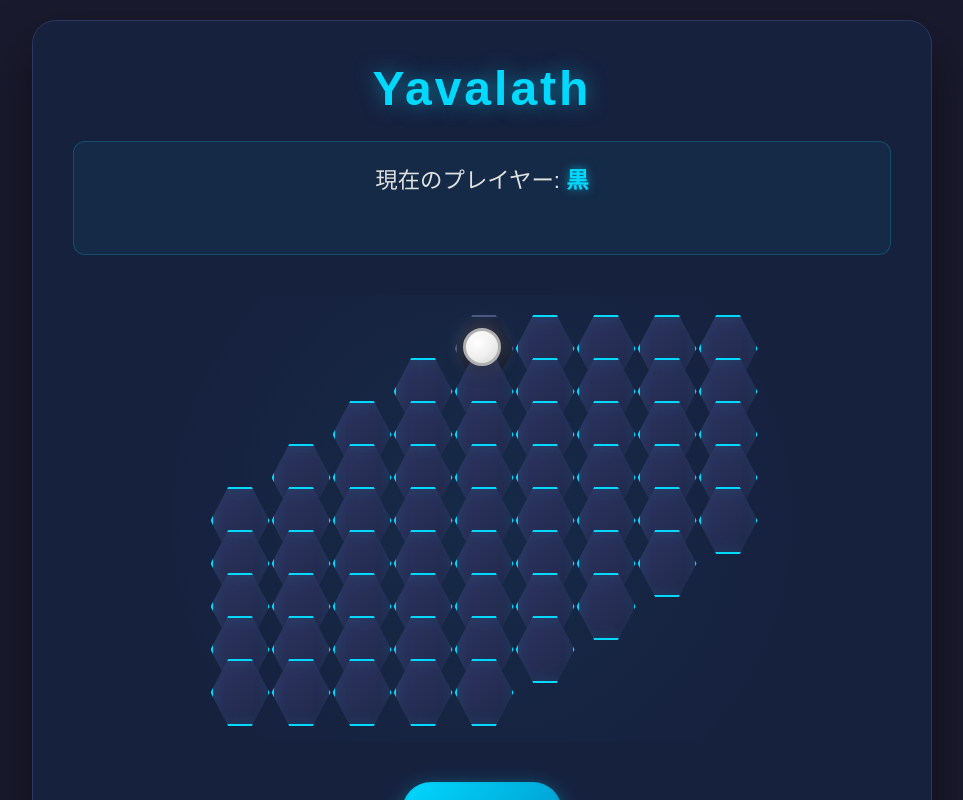
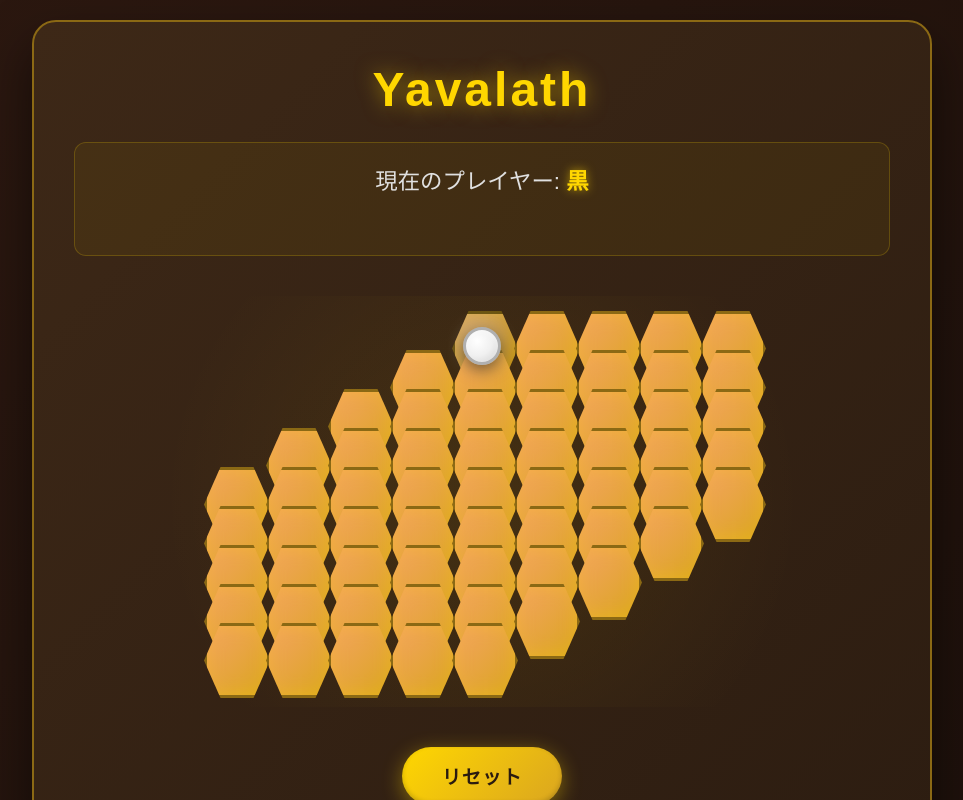
Before and after one commit to KEI-SINPURO/Yavalath.Sample, a plain HTML site: page index.html in a window 1280 px wide. Both pictures are taken after a click on the element 640 px from the left and 346 px from the top of the page. Shown: the top 800 px of the page, without its empty margins (158-1121 px from the left). Drawn offline with Linux system fonts and the light colour scheme.

Commit message:
Update styles for body, container, and buttons

```diff
--- a/style.css
+++ b/style.css
@@ -6,7 +6,7 @@
 
 body {
     font-family: 'Arial', 'Helvetica Neue', sans-serif;
-    background: #1a1a2e;
+    background: linear-gradient(135deg, #2c1810 0%, #1a0f0a 100%);
     min-height: 100vh;
     display: flex;
     justify-content: center;
@@ -15,22 +15,22 @@ body {
 }
 
 .container {
-    background: #16213e;
+    background: linear-gradient(135deg, #3d2817 0%, #2a1b10 100%);
     border-radius: 24px;
     padding: 40px;
     box-shadow: 0 25px 50px rgba(0, 0, 0, 0.5);
     max-width: 900px;
     width: 100%;
-    border: 1px solid #2d3561;
+    border: 2px solid #8b6914;
 }
 
 h1 {
     text-align: center;
-    color: #00d9ff;
+    color: #ffd700;
     margin-bottom: 25px;
     font-size: 3em;
     font-weight: 700;
-    text-shadow: 0 0 20px rgba(0, 217, 255, 0.5);
+    text-shadow: 0 0 20px rgba(255, 215, 0, 0.5);
     letter-spacing: 3px;
 }
 
@@ -38,9 +38,9 @@ h1 {
     text-align: center;
     margin-bottom: 30px;
     padding: 20px;
-    background: rgba(0, 217, 255, 0.05);
+    background: rgba(255, 215, 0, 0.05);
     border-radius: 12px;
-    border: 1px solid rgba(0, 217, 255, 0.2);
+    border: 1px solid rgba(255, 215, 0, 0.2);
 }
 
 .current-player {
@@ -52,8 +52,8 @@ h1 {
 
 #player-indicator {
     font-weight: bold;
-    color: #00d9ff;
-    text-shadow: 0 0 10px rgba(0, 217, 255, 0.6);
+    color: #ffd700;
+    text-shadow: 0 0 10px rgba(255, 215, 0, 0.6);
 }
 
 .game-status {
@@ -70,21 +70,21 @@ h1 {
     align-items: center;
     margin: 40px auto;
     padding: 30px;
-    background: radial-gradient(circle, rgba(0, 217, 255, 0.05) 0%, transparent 70%);
+    background: radial-gradient(circle, rgba(255, 215, 0, 0.08) 0%, transparent 70%);
     border-radius: 20px;
 }
 
 .hex-row {
     display: flex;
     justify-content: center;
-    margin: -10px 0;
+    margin: -15px 0;
 }
 
 .hex {
-    width: 55px;
-    height: 63px;
+    width: 60px;
+    height: 69px;
     position: relative;
-    margin: 0 3px;
+    margin: 0 1px;
     cursor: pointer;
     transition: all 0.2s ease;
 }
@@ -102,21 +102,21 @@ h1 {
     left: 0;
     width: 100%;
     height: 100%;
-    background: linear-gradient(135deg, #2d3561 0%, #1f2749 100%);
-    clip-path: polygon(30% 0%, 70% 0%, 100% 50%, 70% 100%, 30% 100%, 0% 50%);
+    background: linear-gradient(135deg, #f4a460 0%, #daa520 100%);
+    clip-path: polygon(25% 0%, 75% 0%, 100% 50%, 75% 100%, 25% 100%, 0% 50%);
     transition: all 0.3s ease;
-    border: 2px solid #00d9ff;
+    border: 3px solid #8b6914;
     box-shadow:
-        inset 0 0 15px rgba(0, 217, 255, 0.1),
-        0 0 10px rgba(0, 217, 255, 0.2);
+        inset 0 0 20px rgba(255, 215, 0, 0.3),
+        0 2px 8px rgba(0, 0, 0, 0.3);
 }
 
 .hex:hover .hex-inner::before {
-    background: linear-gradient(135deg, #3d4671 0%, #2f3859 100%);
-    transform: scale(1.08);
+    background: linear-gradient(135deg, #ffb347 0%, #ffd700 100%);
+    transform: scale(1.05);
     box-shadow:
-        inset 0 0 20px rgba(0, 217, 255, 0.2),
-        0 0 20px rgba(0, 217, 255, 0.5);
+        inset 0 0 25px rgba(255, 215, 0, 0.5),
+        0 0 15px rgba(255, 215, 0, 0.6);
 }
 
 .hex.placed {
@@ -124,15 +124,15 @@ h1 {
 }
 
 .hex.placed .hex-inner::before {
-    background: linear-gradient(135deg, #1a1f3a 0%, #141829 100%);
-    border-color: #4a5580;
+    background: linear-gradient(135deg, #d4a574 0%, #b8860b 100%);
+    border-color: #6b5410;
 }
 
 .hex.placed:hover .hex-inner::before {
     transform: scale(1);
     box-shadow:
-        inset 0 0 10px rgba(0, 217, 255, 0.05),
-        0 0 5px rgba(0, 217, 255, 0.1);
+        inset 0 0 15px rgba(255, 215, 0, 0.2),
+        0 2px 6px rgba(0, 0, 0, 0.2);
 }
 
 .stone {
@@ -185,8 +185,8 @@ h1 {
 }
 
 #reset-btn {
-    background: linear-gradient(135deg, #00d9ff 0%, #0099cc 100%);
-    color: #ffffff;
+    background: linear-gradient(135deg, #ffd700 0%, #daa520 100%);
+    color: #2a1b10;
     border: none;
     padding: 15px 40px;
     font-size: 1.2em;
@@ -195,41 +195,41 @@ h1 {
     cursor: pointer;
     transition: all 0.3s ease;
     box-shadow:
-        0 5px 20px rgba(0, 217, 255, 0.4),
+        0 5px 20px rgba(255, 215, 0, 0.4),
         inset 0 -2px 5px rgba(0, 0, 0, 0.2);
     text-transform: uppercase;
     letter-spacing: 1px;
 }
 
 #reset-btn:hover {
-    background: linear-gradient(135deg, #00f0ff 0%, #00b8e6 100%);
+    background: linear-gradient(135deg, #ffed4e 0%, #f0c419 100%);
     transform: translateY(-3px);
     box-shadow:
-        0 8px 25px rgba(0, 217, 255, 0.6),
+        0 8px 25px rgba(255, 215, 0, 0.6),
         inset 0 -2px 5px rgba(0, 0, 0, 0.2);
 }
 
 #reset-btn:active {
     transform: translateY(-1px);
     box-shadow:
-        0 4px 15px rgba(0, 217, 255, 0.4),
+        0 4px 15px rgba(255, 215, 0, 0.4),
         inset 0 -2px 5px rgba(0, 0, 0, 0.2);
 }
 
 .rules {
-    background: rgba(0, 217, 255, 0.03);
+    background: rgba(255, 215, 0, 0.03);
     padding: 25px;
     border-radius: 16px;
     margin-top: 30px;
-    border: 1px solid rgba(0, 217, 255, 0.15);
+    border: 1px solid rgba(255, 215, 0, 0.15);
 }
 
 .rules h2 {
-    color: #00d9ff;
+    color: #ffd700;
     margin-bottom: 18px;
     font-size: 1.8em;
     font-weight: 600;
-    text-shadow: 0 0 10px rgba(0, 217, 255, 0.3);
+    text-shadow: 0 0 10px rgba(255, 215, 0, 0.3);
 }
 
 .rules ul {
@@ -248,12 +248,12 @@ h1 {
     content: '▸';
     position: absolute;
     left: 0;
-    color: #00d9ff;
+    color: #ffd700;
     font-size: 1.2em;
 }
 
 .rules strong {
-    color: #00d9ff;
+    color: #ffd700;
     font-weight: 600;
 }
 
```
